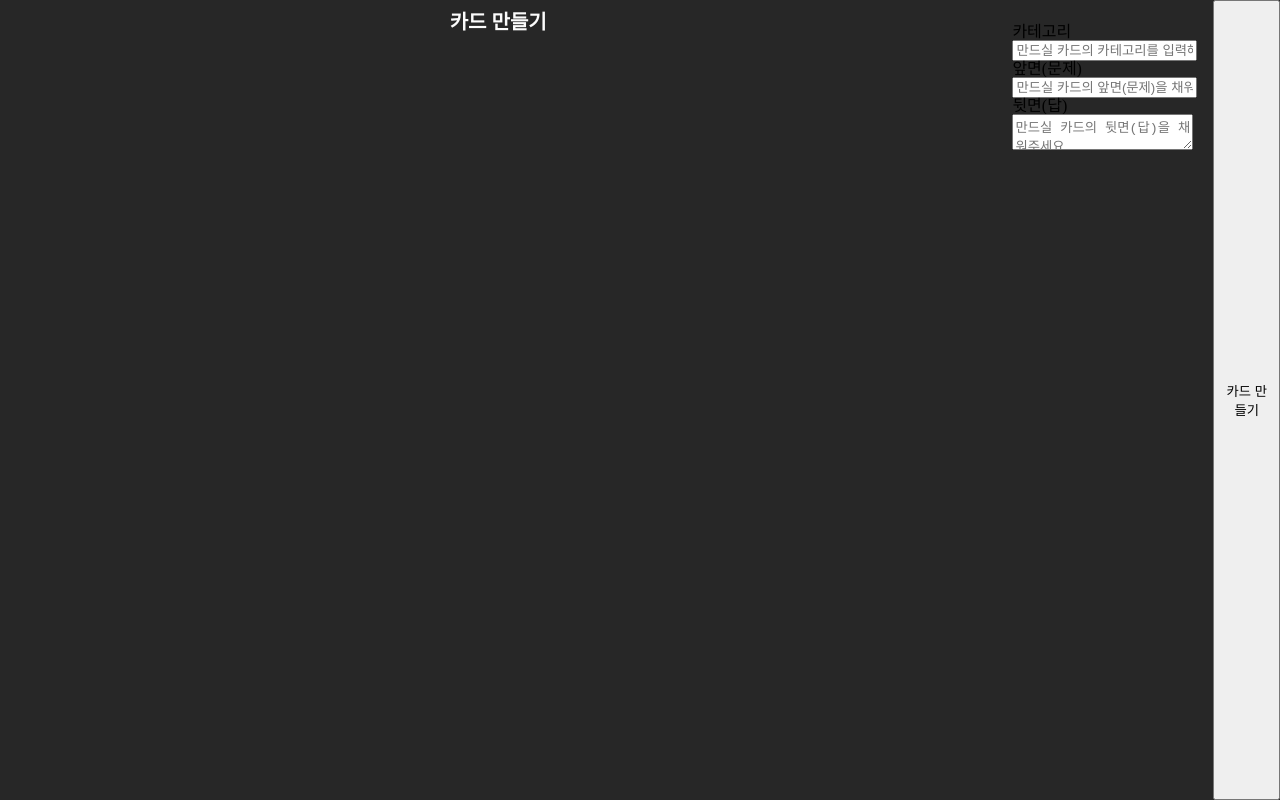
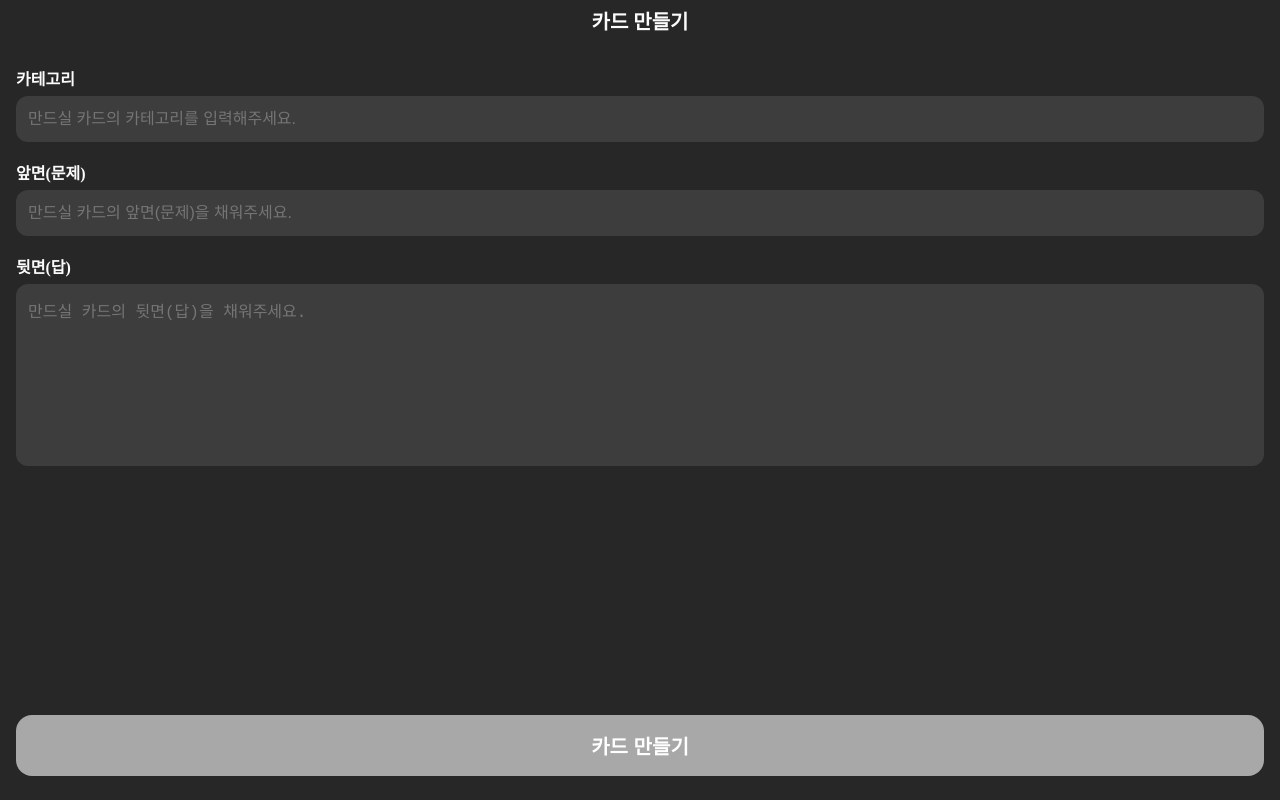
Before and after one commit to code-flash-card/code-flash-card, a React (Vite) app in the folder frontend/code-flash-card/: page /makecard in a window 1280 px wide. Built offline with nearby package versions, Linux system fonts and the light colour scheme.

Commit message:
refactor: MakeCard.tsx내 useReducer 추가

```diff
--- a/frontend/code-flash-card/src/main/MakeCard.tsx
+++ b/frontend/code-flash-card/src/main/MakeCard.tsx
@@ -1,4 +1,5 @@
 import styled from '@emotion/styled';
+import { useReducer, useState } from 'react';
 import "../reset.css";
 
 interface UIState {
@@ -14,36 +15,80 @@ interface MakeCardForm {
   backward: string;
 }
 
+type Action =
+  | { type: 'INPUT_CATEGORY' }
+  | { type: 'INPUT_FORWARD' }
+  | { type: 'INPUT_BACKWARD' }
+  | { type: 'SUBMIT_INPUTS' };
+
+const makeCardReducer = (state: UIState, action: Action): UIState => {
+  switch (action.type) {
+    case 'INPUT_CATEGORY':
+      return {
+        ...state,
+        hashtagInputValue: state.hashtagInputValue,
+      }
+    case 'INPUT_FORWARD':
+      return {
+        ...state,
+        forwardInput: state.forwardInput,
+      }
+    case 'INPUT_BACKWARD':
+      return {
+        ...state,
+        backwardInput: state.backwardInput,
+      }
+    case 'SUBMIT_INPUTS':
+      return {
+        ...state,
+        buttonEnabled: true
+      }
+    default:
+      throw new Error('error!')
+  }
+}
+
 const MakeCard = () => {
+  const [cardInfo, dispatch] = useReducer(makeCardReducer, {
+    hashtagInputValue: '',
+    forwardInput: '',
+    backwardInput: '',
+    buttonEnabled: false,
+  })
+
+  console.log(cardInfo)
+
   return (
-    <MakeCardContainer>
-      <MakeCardHeader>
+    <Styled.MakeCardContainer>
+      <Styled.MakeCardHeader>
         <p>카드 만들기</p>
-      </MakeCardHeader>
-      <MakeCardForm>
-        <InputContainer>
+      </Styled.MakeCardHeader>
+      <Styled.MakeCardForm>
+        <Styled.InputContainer>
           <p>카테고리</p>
-          <input type="text" placeholder='만드실 카드의 카테고리를 입력해주세요.'/>
-        </InputContainer>
-        <InputContainer>
+          <input type="text" maxLength={15} value={cardInfo.hashtagInputValue} onChange={() => dispatch({ type: 'INPUT_CATEGORY' })} placeholder='만드실 카드의 카테고리를 입력해주세요.' />
+        </Styled.InputContainer>
+        <Styled.InputContainer>
           <p>앞면(문제)</p>
-          <input type="text" placeholder='만드실 카드의 앞면(문제)을 채워주세요.'/>
-        </InputContainer>
-        <InputContainer>
+          <input type="text" value={cardInfo.forwardInput} onChange={() => dispatch({ type: 'INPUT_FORWARD' })} placeholder='만드실 카드의 앞면(문제)을 채워주세요.' />
+        </Styled.InputContainer>
+        <Styled.InputContainer>
           <p>뒷면(답)</p>
-          <textarea placeholder='만드실 카드의 뒷면(답)을 채워주세요.'/>
-        </InputContainer>
-      </MakeCardForm>
-      <SubmitButton>카드 만들기</SubmitButton>
-    </MakeCardContainer>
+          <textarea maxLength={150} value={cardInfo.backwardInput} onChange={() => dispatch({ type: 'INPUT_BACKWARD' })} placeholder='만드실 카드의 뒷면(답)을 채워주세요.' />
+        </Styled.InputContainer>
+      </Styled.MakeCardForm>
+      <Styled.SubmitButton onSubmit={() => dispatch({ type: 'SUBMIT_INPUTS' })}>카드 만들기</Styled.SubmitButton>
+    </Styled.MakeCardContainer>
   )
 }
+
 
 const MakeCardContainer = styled.div`
   background-color: #272727;
   height: 100vh;
   display: flex;
-
+  flex-direction: column;
+  align-items: center;
 `
 
 const MakeCardHeader = styled.div`
@@ -60,13 +105,66 @@ const MakeCardHeader = styled.div`
 `;
 
 const MakeCardForm = styled.form`
+  width: calc(100% - 32px);
   margin: 24px 16px;
 `;
 
-const InputContainer = styled.div``;
+const InputContainer = styled.div`
+  margin-bottom: 24px;
+
+  p {
+    color: #fcfcfc;
+    font-size: 16px;
+    font-weight: 600;
+    margin-bottom: 8px;
+  }
+
+  input {
+    width: calc(100% - 24px);
+    padding: 14px 12px;
+    font-size:16px;
+    background-color: #3D3D3D;
+    border: 0;
+    border-radius: 12px;
+
+    :focus {
+      outline: none;
+    }
+  }
+
+  textarea {
+    width: calc(100% - 24px);
+    height: 154px;
+    padding: 14px 12px;
+    font-size:16px;
+    background-color: #3D3D3D;
+    border: 0;
+    border-radius: 12px;
+    resize: none;
+
+    :focus {
+      outline: none;
+    }
+  }
+
+  :nth-of-type(3) {
+    margin-bottom: 0;
+  }
+`;
 
 const SubmitButton = styled.button`
-
+  width: calc(100% - 32px);
+  padding: 16px 24px;
+  position: fixed;
+  bottom: 24px;
+  font-size: 20px;
+  font-weight: 600;
+  color: #fff;
+  border: 0;
+  border-radius: 16px;
+  background-color: #A8A8A8;
 `;
 
+const Styled = { MakeCardContainer, MakeCardHeader, MakeCardForm, InputContainer, SubmitButton }
+
 export default MakeCard;
--- a/frontend/code-flash-card/src/main/index.tsx
+++ b/frontend/code-flash-card/src/main/index.tsx
@@ -1,4 +1,5 @@
 import { useFetch } from "../hooks";
+import { Link } from "react-router-dom";
 import styled from '@emotion/styled';
 import "../reset.css";
 
@@ -27,22 +28,17 @@ interface MainState {
   popularList: SimpleCard[];
 }
 
-const simpleCards:SimpleCard[] = [
-    {id:'1',title:'oop관련 문제',hashId:'#1',view:2},
-    {id:'2',title:'typescript 관련 문제',hashId:'#2',view:4},
-    {id:'3',title:'oop관련 프론트앤드 문제',hashId:'#1',view:50},
-    {id:'4',title:'자바문제',hashId:'#3',view:4},
-    {
-        id:'5',
-        title: 'HTML/CSS',
-        hashId: '#4',
-        view: 1
-        },
+const simpleCards: SimpleCard[] = [
+  { id: '1', title: 'oop관련 문제', hashId: '#1', view: 2 },
+  { id: '2', title: 'typescript 관련 문제', hashId: '#2', view: 4 },
+  { id: '3', title: 'oop관련 프론트앤드 문제', hashId: '#1', view: 50 },
+  { id: '4', title: '자바문제', hashId: '#3', view: 4 },
+  { id: '5', title: 'HTML/CSS', hashId: '#4', view: 1 },
 ]
-const hashList:Hash[] = [
-    {id:'#1', name:'oop', cards:simpleCards.filter(card=>card.hashId==='#1')},
-    {id:'#2', name:'typescript', cards:simpleCards.filter(card=>card.hashId==='#2')},
-    {id:'#3', name:'java', cards:simpleCards.filter(card=>card.hashId==='#3')},
+const hashList: Hash[] = [
+  { id: '#1', name: 'oop', cards: simpleCards.filter(card => card.hashId === '#1') },
+  { id: '#2', name: 'typescript', cards: simpleCards.filter(card => card.hashId === '#2') },
+  { id: '#3', name: 'java', cards: simpleCards.filter(card => card.hashId === '#3') },
   {
     id: '#4',
     name: 'HTML/CSS',
@@ -53,53 +49,50 @@ const hashList:Hash[] = [
 
 
 // 가장 높은 view를 가진 최상위 리스트중 2개만 보여주기
-const popularList:SimpleCard[] = simpleCards.sort((a,b)=>b.view - a.view).slice(0, 2)
+const popularList: SimpleCard[] = simpleCards.sort((a, b) => b.view - a.view).slice(0, 2)
 
-const MainPageUI = ({popularList,hashList}:{popularList:SimpleCard[],hashList:Hash[]})=>{
-
-  /** 버튼 클릭시 카드 만들기 페이지로 이동하는 함수 */
-  const linkToCreateCard = () => {
-    // useLocation() 사용? > query 쓰기로 했으니 찾아보기
-  }
+const MainPageUI = ({ popularList, hashList }: { popularList: SimpleCard[], hashList: Hash[] }) => {
 
   return (
-      <IndexSection>
-      <MainHeader>
+    <Styled.IndexSection>
+      <Styled.MainHeader>
         dd
-      </MainHeader>
-      <ContentContainer>
-        <BannerContainer>Banner</BannerContainer>
+      </Styled.MainHeader>
+      <Styled.ContentContainer>
+        <Styled.BannerContainer>Banner</Styled.BannerContainer>
         <ul>
-          <SectionLabel># 해시태그</SectionLabel>
-          <HashtagItemList>
-            {hashList.map((value, index) => (
-              <HashtagItem key={index}>#{hashList[index].name}</HashtagItem>
+          <Styled.SectionLabel># 해시태그</Styled.SectionLabel>
+          <Styled.HashtagItemList>
+            {hashList.map((hash) => (
+              <HashtagItem key={hash.id}>#{hash.name}</HashtagItem>
             ))}
-          </HashtagItemList>
+          </Styled.HashtagItemList>
         </ul>
         <ul>
-          <SectionLabel>🔥 지금 HOT한 카드</SectionLabel>
-          {popularList.map((value, index) => (
-            <CardItem key={index}>
-              <p>{popularList[index].title}</p>
-              <span>{popularList[index].view}</span>
-            </CardItem>
+          <Styled.SectionLabel>🔥 지금 HOT한 카드</Styled.SectionLabel>
+          {popularList.map((popularCard) => (
+            <Styled.CardItem key={popularCard.id}>
+              <p>{popularCard.title}</p>
+              <span>{popularCard.view}</span>
+            </Styled.CardItem>
           ))}
         </ul>
         <ul>
-          <SectionLabel>🗄 전체 카드</SectionLabel>
-          {simpleCards.map((value, index) => (
-            <CardItem key={index}>
-              <p>{simpleCards[index].title}</p>
-              <span>{simpleCards[index].view}</span>
-            </CardItem>
+          <Styled.SectionLabel>🗄 전체 카드</Styled.SectionLabel>
+          {simpleCards.map((simpleCard) => (
+            <Styled.CardItem key={simpleCard.id}>
+              <p>{simpleCard.title}</p>
+              <span>{simpleCard.view}</span>
+            </Styled.CardItem>
           ))}
         </ul>
-        <CreateCardButton type="button" onClick={linkToCreateCard}>
+        <Styled.CreateCardButton type="button">
+          <Link to="/makecard" >
             icon
-        </CreateCardButton>
-      </ContentContainer>
-    </IndexSection>
+          </Link>
+        </Styled.CreateCardButton>
+      </Styled.ContentContainer>
+    </Styled.IndexSection >
   );
 }
 
@@ -107,9 +100,8 @@ const MainPage = () => {
   // const {data:hashList, error:error1 } = useFetch<Hash[]>('hashurl')
   // const {data:popularList, error:error2 } = useFetch<SimpleCard[]>('popularList')
 
-    if(popularList&&hashList){
+  if (popularList && hashList) {
     return <MainPageUI popularList={popularList} hashList={hashList} ></MainPageUI>;
-
   }
   return <div>!!!!error</div>
 
@@ -171,40 +163,44 @@ const HashtagItemList = styled.div`
   }
 `
 
+
 const HashtagItem = styled.li`
 color: #121212;
-  font-size: 16px;
-  font-weight: 600;
-  margin-right: 8px;
+font - size: 16px;
+font - weight: 600;
+margin - right: 8px;
 padding: 8px 12px;
-  background-color: orange;
+background - color: orange;
 border: 0;
-  border-radius: 12px;
+border - radius: 12px;
 `
 
 const CardItem = styled.li`
 display: flex;
-  flex-direction: column;
-  justify-content: space-between;
-  width: calc(100% - 32px);
+flex - direction: column;
+justify - content: space - between;
+width: calc(100 % - 32px);
 height: 52px;
-  margin-bottom: 12px;
+margin - bottom: 12px;
 padding: 12px 16px 8px;
-  background-color: lightgray;
+background - color: lightgray;
 border: 0;
-  border-radius: 12px;
+border - radius: 12px;
 
   p {
-    font-size: 20px;
-    font-weight: 700;
+  font - size: 20px;
+  font - weight: 700;
 
 }
 
   span {
   color: #525252;
-    font-size: 12px;
-    font-weight: 400;
+  font - size: 12px;
+  font - weight: 400;
 }
 `
+const Styled = { CardItem, HashtagItem, HashtagItemList, CreateCardButton, SectionLabel, BannerContainer, IndexSection, MainHeader, ContentContainer }
+
+
 
 export default MainPage;
--- a/frontend/code-flash-card/src/reset.css
+++ b/frontend/code-flash-card/src/reset.css
@@ -86,6 +86,7 @@ video {
   font: inherit;
   vertical-align: baseline;
 }
+
 /* HTML5 display-role reset for older browsers */
 article,
 aside,
@@ -100,18 +101,22 @@ nav,
 section {
   display: block;
 }
+
 body {
   line-height: 1;
 }
+
 ol,
 ul {
   list-style: none;
   list-style-type: none;
 }
+
 blockquote,
 q {
   quotes: none;
 }
+
 blockquote:before,
 blockquote:after,
 q:before,
@@ -119,6 +124,7 @@ q:after {
   content: "";
   content: none;
 }
+
 table {
   border-collapse: collapse;
   border-spacing: 0;
```
Also changed, not shown: frontend/code-flash-card/src/hooks.ts (+6 -6 lines), frontend/code-flash-card/src/Router.tsx (indentation only). Lines whose indentation alone changed are shown as unchanged.
